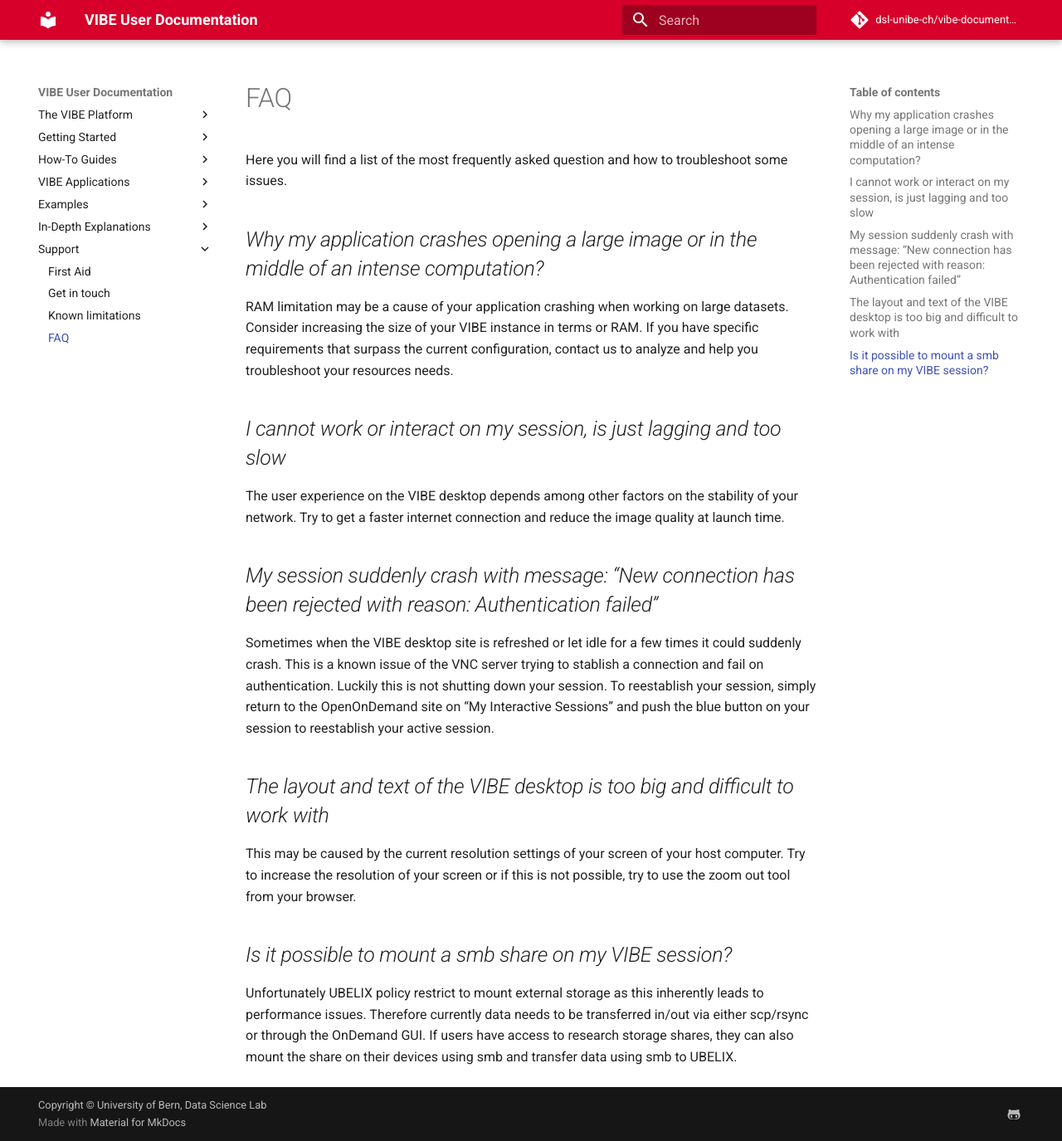
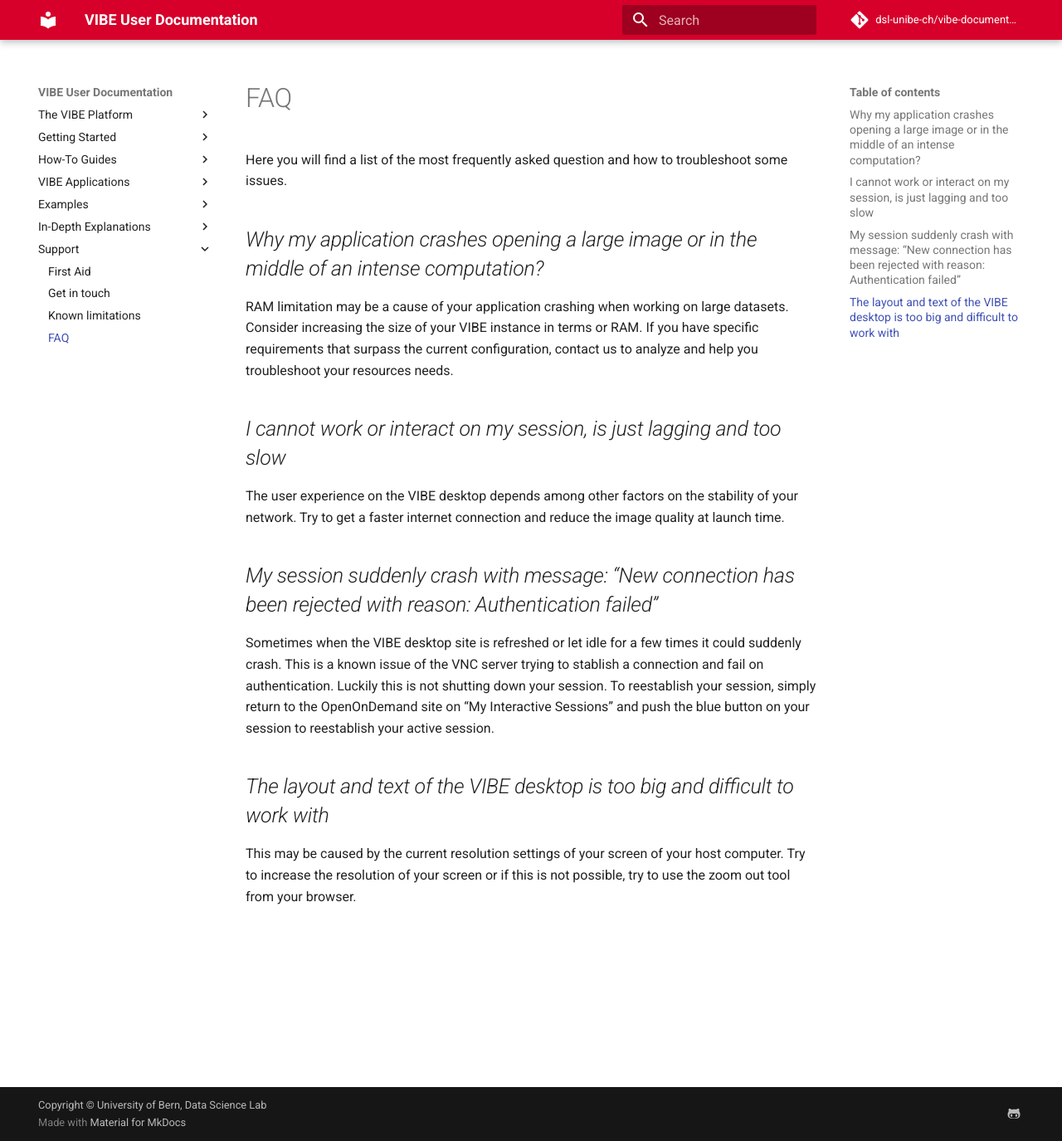
Before and after one commit to dsl-unibe-ch/vibe-documentation, an MkDocs documentation site: the page built from docs/support/faq.md, in a window 1280 px wide and 1375 px high. Shown: the whole window at 83% size. Built offline with MkDocs 1.6.1 and Material for MkDocs 9.7.7, drawn with Linux system fonts in a browser that asks for light colours; comment, search, counter and statistics services are not loaded.

Commit message:
remove temporary section on sbm share mounting until clarified by Gunnar

```diff
--- a/docs/support/faq.md
+++ b/docs/support/faq.md
@@ -19,7 +19,3 @@
 ## *The layout and text of the VIBE desktop is too big and difficult to work with*
 
 This may be caused by the current resolution settings of your screen of your host computer. Try to increase the resolution of your screen or if this is not possible, try to use the zoom out tool from your browser.
-
-## *Is it possible to mount a smb share on my VIBE session?*
-
-Unfortunately UBELIX policy restrict to mount external storage as this inherently leads to performance issues. Therefore currently data needs to be transferred in/out via either scp/rsync or through the OnDemand GUI. If users have access to research storage shares, they can also mount the share on their devices using smb and transfer data using smb to UBELIX.
```
